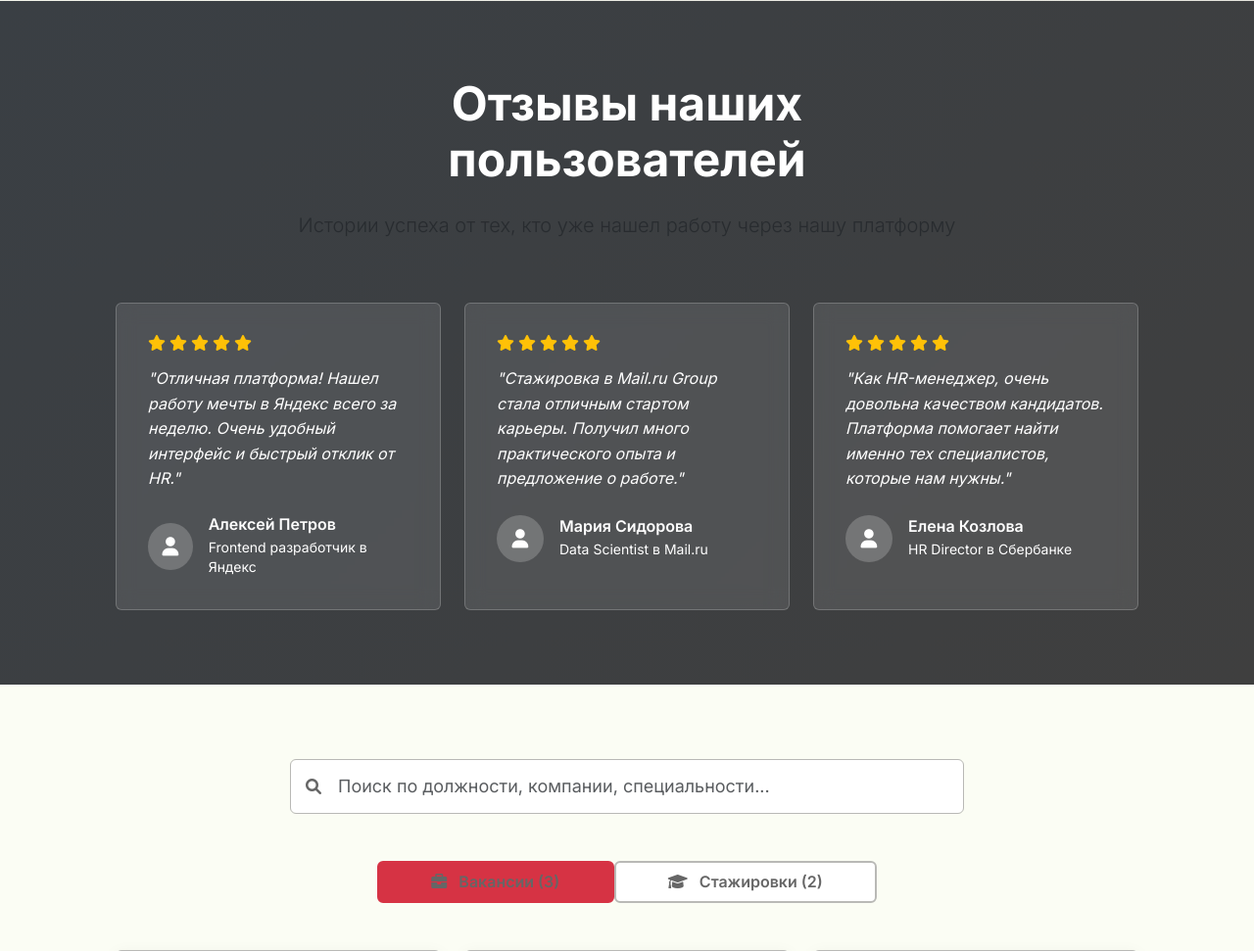
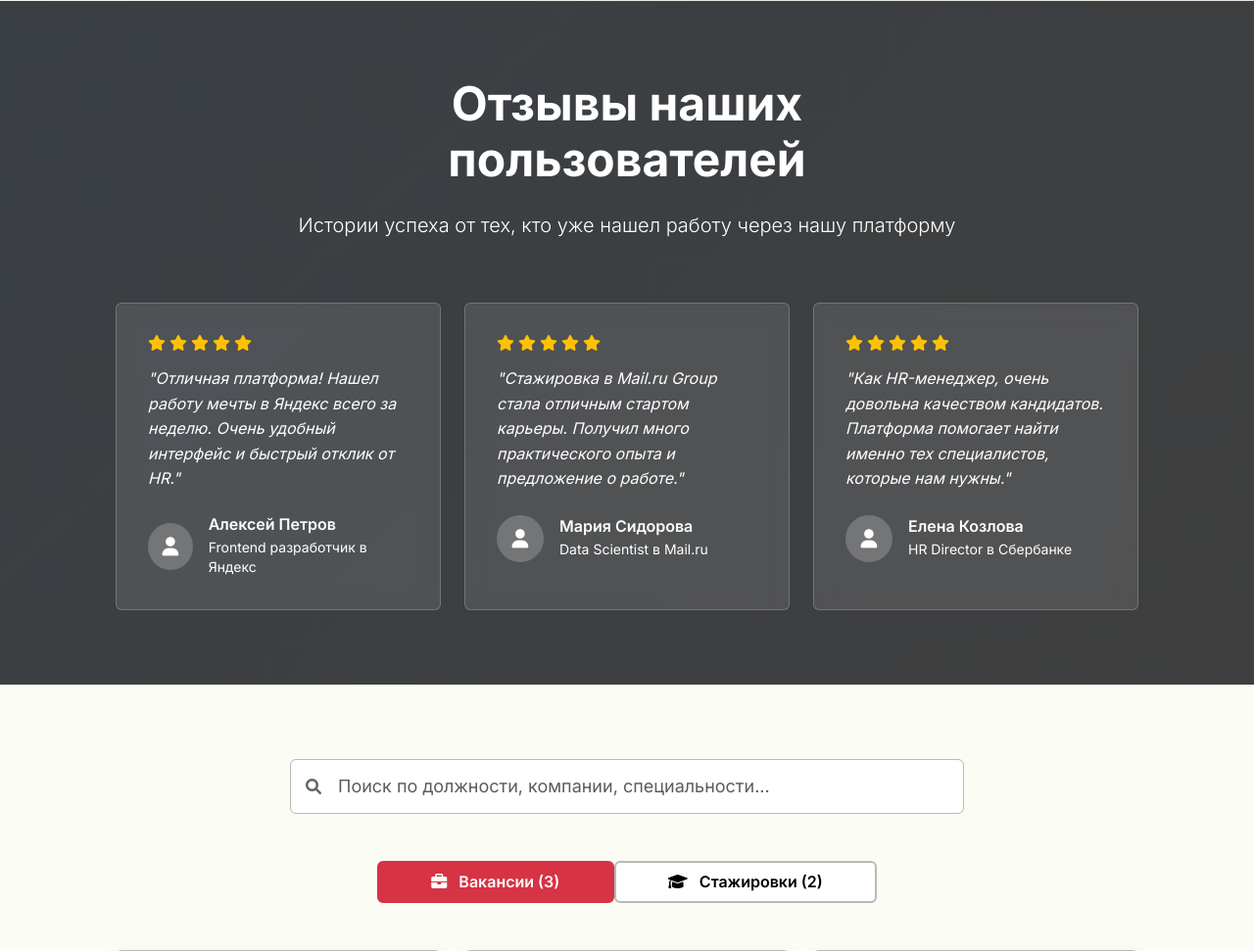
Before and after one commit to PieceOfBulka/hr_platform, a Django app: page / in a window 1280 px wide. Shown: the part 1348-2319 px from the top of the page at 98% size. Run offline with Django 4.2, Linux system fonts and the light colour scheme; data comes from the database, SQL or seed files in the repository; parts of the project's set-up code (start-up, migrations or seed data) failed here and were passed over.

Commit message:
update main page2

```diff
--- a/static/css/style.css
+++ b/static/css/style.css
@@ -567,23 +567,25 @@ body{
   font-weight: 600;
   transition: all 0.3s ease;
   border: 2px solid transparent;
+  color: #000000 !important;
 }
 
 .catalog-tabs .nav-pills .nav-link.active {
   background: var(--accent-1);
   border-color: var(--accent-1);
+  color: #ffffff !important;
 }
 
 .catalog-tabs .nav-pills .nav-link:not(.active) {
   background: white;
-  color: var(--muted);
+  color: #000000;
   border-color: var(--neutral-4);
 }
 
 .catalog-tabs .nav-pills .nav-link:not(.active):hover {
   background: var(--neutral-6);
   border-color: var(--accent-1);
-  color: var(--accent-1);
+  color: #c68487;
 }
 
 /* Формы */
--- a/templates/catalog/index.html
+++ b/templates/catalog/index.html
@@ -181,7 +181,7 @@
         <div class="row text-center mb-5">
             <div class="col-lg-8 mx-auto">
                 <h2 class="display-5 fw-bold mb-4" style="color: #ffffff;">Отзывы наших пользователей</h2>
-                <p class="lead text-muted" style="color: #ffffff;">Истории успеха от тех, кто уже нашел работу через нашу платформу</p>
+                <p class="lead" style="color: #ffffff;">Истории успеха от тех, кто уже нашел работу через нашу платформу</p>
             </div>
         </div>
         <div class="row g-4">
```
